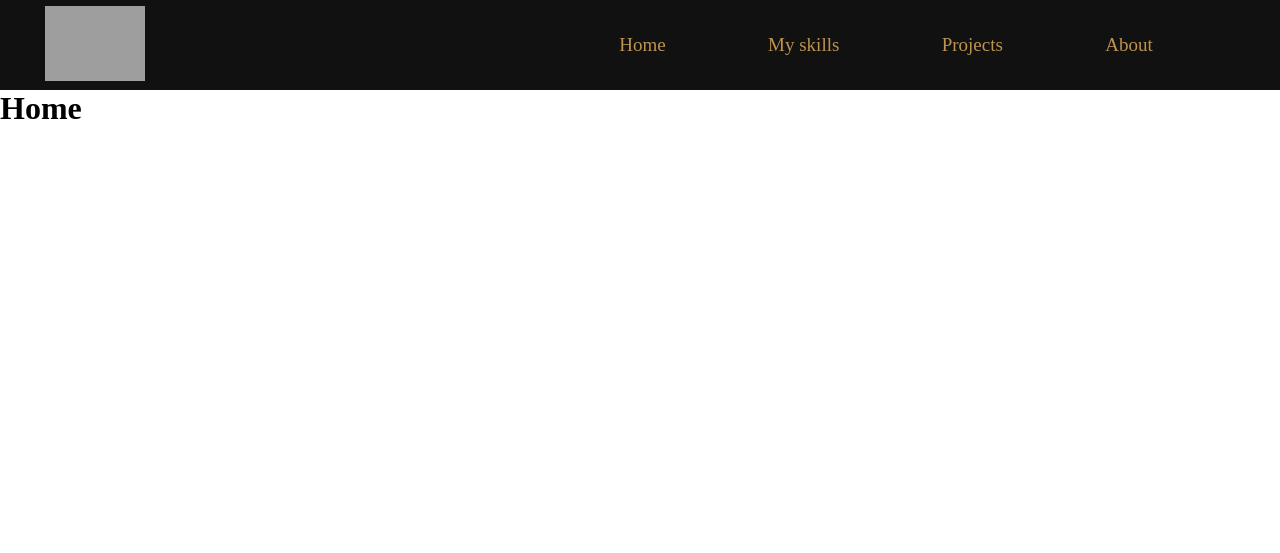
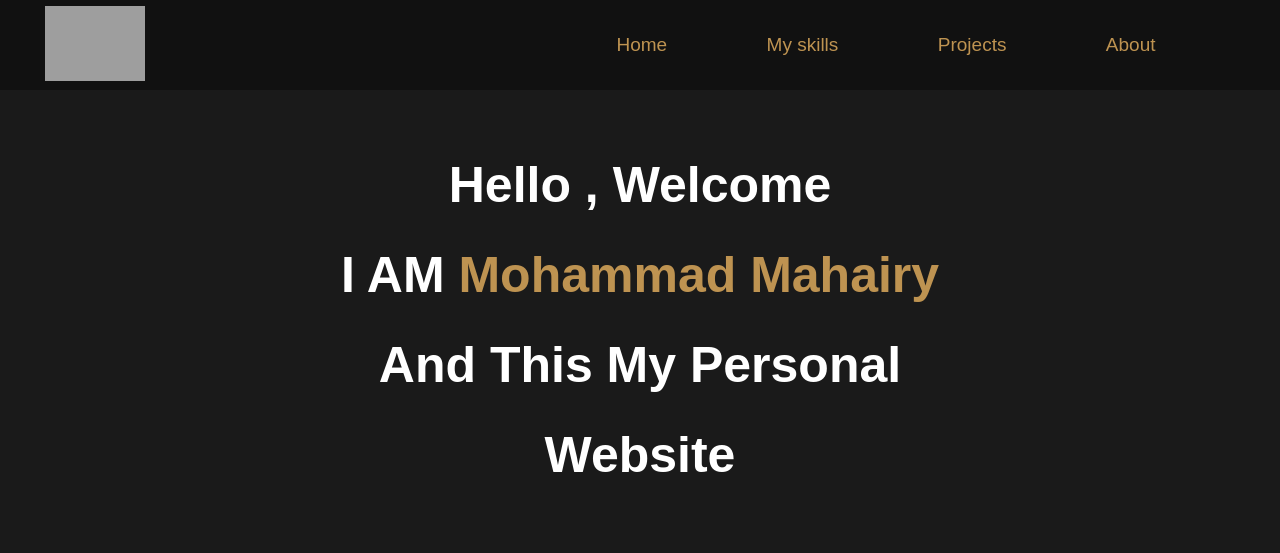
Before and after one commit to MohammadMahairy/portfolio, a plain HTML site: page index.html in a window 1280 px wide. Drawn offline with Linux system fonts and the light colour scheme; grey boxes are pictures that could not be loaded.

Commit message:
add background to main page and text

```diff
--- a/assets/css/mahairy.css
+++ b/assets/css/mahairy.css
@@ -3,7 +3,12 @@
   margin: 0;
   box-sizing: border-box;
 }
-
+body {
+  font-family: sans-serif;
+}
+.mycolor {
+  color: #be9351;
+}
 header {
   height: 90px;
   background-color: #111;
@@ -37,3 +42,20 @@ header nav ul li a:hover {
   font-size: 23px;
   color: #e5af10;
 }
+main {
+  background-color: #1a1a1a;
+  min-height: 95vh;
+  width: 100%;
+}
+.container {
+  width: 50%;
+  padding: 50px 0;
+  margin: 0 auto;
+  text-align: center;
+}
+.text-image {
+  color: #fff;
+  font-size: 50px;
+  font-weight: bold;
+  line-height: 90px;
+}
--- a/index.html
+++ b/index.html
@@ -26,7 +26,13 @@
       </nav>
     </header>
     <main>
-      <h1>Home</h1>
+      <div class="container">
+        <h1 class="text-image">
+          Hello , Welcome<br />
+          I AM <span class="mycolor">Mohammad Mahairy</span> <br />
+          And This My Personal Website
+        </h1>
+      </div>
     </main>
     <footer></footer>
   </body>
```
Also changed, not shown: 1 other file.
